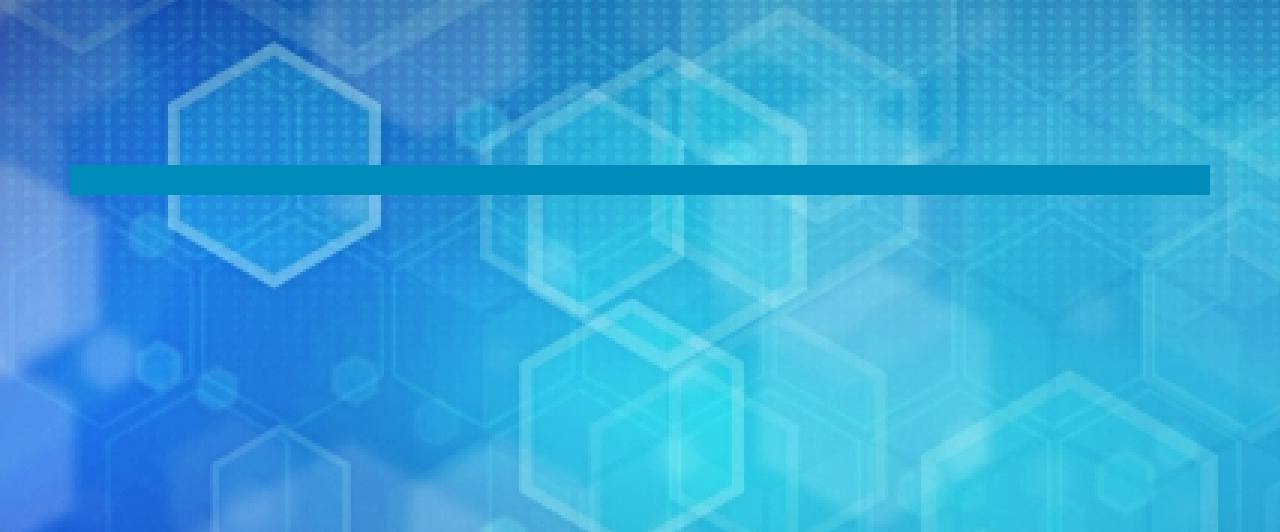
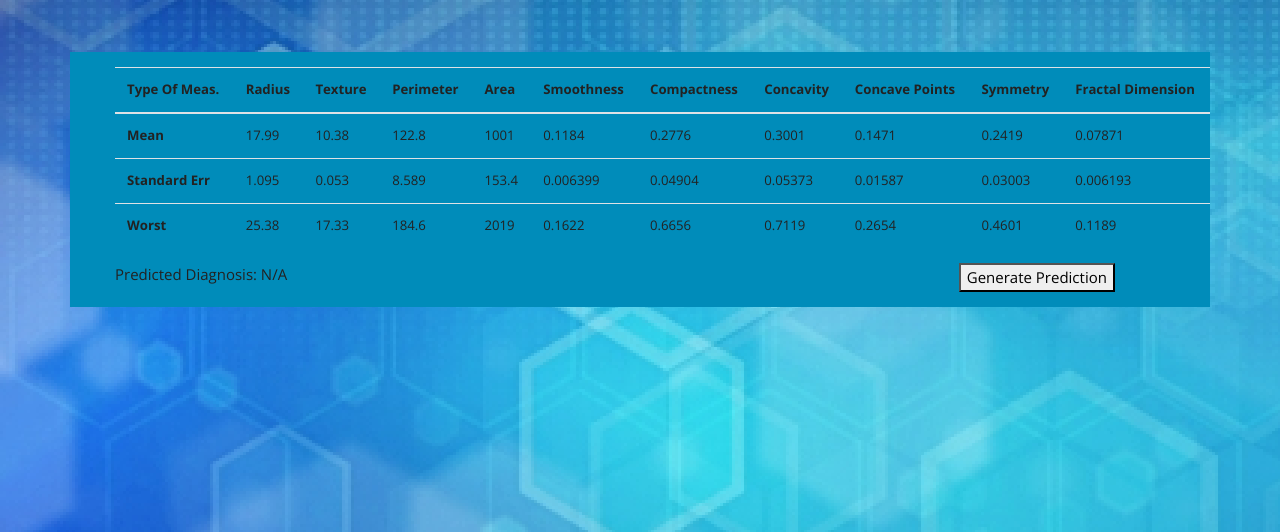
Before and after one commit to rswaggs/Breast-Cancer-Malignant-Detection, a Flask app: page /predict in a window 1280 px wide. Shown: the part 55-587 px from the top of the page. Run offline with Flask 2, Linux system fonts and the light colour scheme.

Commit message:
Prediction change mockup

```diff
--- a/hello.py
+++ b/hello.py
@@ -185,5 +185,4 @@ def mainpage():
 
 @app.route('/predict')
 def predictpage():
-
-  return render_template('predict.html', tumor_data=tumor_data)
+  return render_template('predict.html', tumor_data=tumor_data['842302'])
--- a/templates/predict.html
+++ b/templates/predict.html
@@ -2,7 +2,75 @@
 {% block body %}
 <div class="profile-con">
   <div class="container inner-con">
+      <table class="table">
+          <thead>
+            <tr>
+              <th scope="col">Type Of Meas.</th>
+              <th scope="col">Radius</th>
+              <th scope="col">Texture</th>
+              <th scope="col">Perimeter</th>
+              <th scope="col">Area</th>
+              <th scope="col">Smoothness</th>
+              <th scope="col">Compactness</th>
+              <th scope="col">Concavity</th>
+              <th scope="col">Concave Points</th>
+              <th scope="col">Symmetry</th>
+              <th scope="col">Fractal Dimension</th>
+            </tr>
+          </thead>
+          <tbody>
+            <tr>
+              <th scope="row">Mean</th>
+              <td>{{ tumor_data['radius_mean'] }}</td>
+              <td>{{ tumor_data['texture_mean'] }}</td>
+              <td>{{ tumor_data['perimeter_mean'] }}</td>
+              <td>{{ tumor_data['area_mean'] }}</td>
+              <td>{{ tumor_data['smoothness_mean'] }}</td>
+              <td>{{ tumor_data['compactness_mean'] }}</td>
+              <td>{{ tumor_data['concavity_mean'] }}</td>
+              <td>{{ tumor_data['concave points_mean'] }}</td>
+              <td>{{ tumor_data['symmetry_mean'] }}</td>
+              <td>{{ tumor_data['fractal_dimension_mean'] }}</td>
+            </tr>
+            <tr>
+              <th scope="row">Standard Err</th>
+              <td>{{ tumor_data['radius_se'] }}</td>
+              <td>{{ tumor_data['texture_se'] }}</td>
+              <td>{{ tumor_data['perimeter_se'] }}</td>
+              <td>{{ tumor_data['area_se'] }}</td>
+              <td>{{ tumor_data['smoothness_se'] }}</td>
+              <td>{{ tumor_data['compactness_se'] }}</td>
+              <td>{{ tumor_data['concavity_se'] }}</td>
+              <td>{{ tumor_data['concave points_se'] }}</td>
+              <td>{{ tumor_data['symmetry_se'] }}</td>
+              <td>{{ tumor_data['fractal_dimension_se'] }}</td>
+            </tr>
+            <tr>
+              <th scope="row">Worst</th>
+              <td>{{ tumor_data['radius_worst'] }}</td>
+              <td>{{ tumor_data['texture_worst'] }}</td>
+              <td>{{ tumor_data['perimeter_worst'] }}</td>
+              <td>{{ tumor_data['area_worst'] }}</td>
+              <td>{{ tumor_data['smoothness_worst'] }}</td>
+              <td>{{ tumor_data['compactness_worst'] }}</td>
+              <td>{{ tumor_data['concavity_worst'] }}</td>
+              <td>{{ tumor_data['concave points_worst'] }}</td>
+              <td>{{ tumor_data['symmetry_worst'] }}</td>
+              <td>{{ tumor_data['fractal_dimension_worst'] }}</td>
+            </tr>
+          </tbody>
+        </table>
+        <div class="row">
+          <div class="col-3">
+            Predicted Diagnosis: {{ tumor_data['predicted_diagnosis'] }}
+          </div>
+          <div class="col-6">
 
+          </div>
+          <div class="col-3">
+            <button type="button">Generate Prediction</button>
+          </div>
+        </div>
   </div>
 </div>
 {% endblock %}
```
